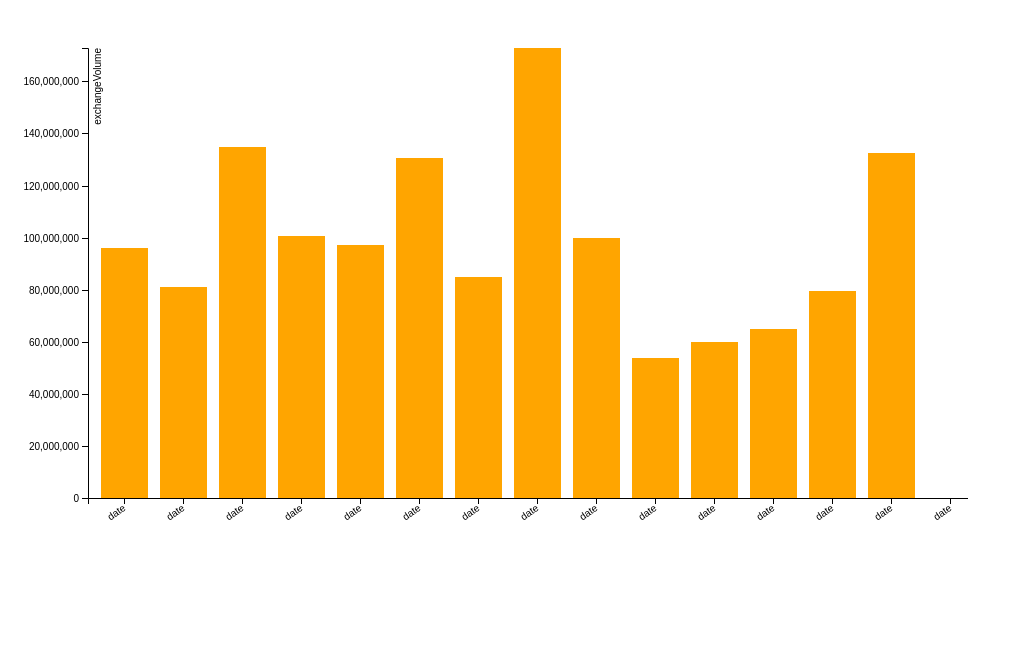
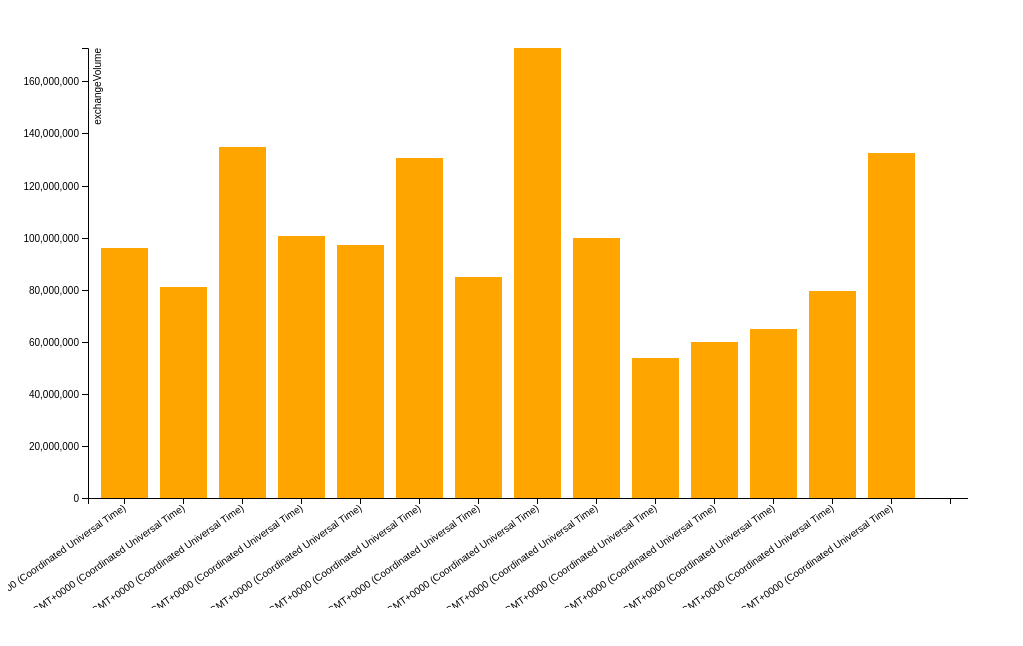
Before and after one commit to BDAD-fall17/btc-stream-predictor, a plain HTML site: page public/d3/bar2.html in a window 1280 px wide. Shown: the whole page, without its empty margins (0-1023 px from the left). Drawn offline with nearby package versions, Linux system fonts and the light colour scheme.

Commit message:
Add files via upload

```diff
--- a/public/d3/bar2.html
+++ b/public/d3/bar2.html
@@ -169,7 +169,7 @@ var div = d3.select("body").append("div")
         .attr("dx", "-.50em")
         .attr("dy", ".15em")
          .attr("transform", "rotate(-35)")
-         .text("date");
+         ;
 
 ;
 
```
